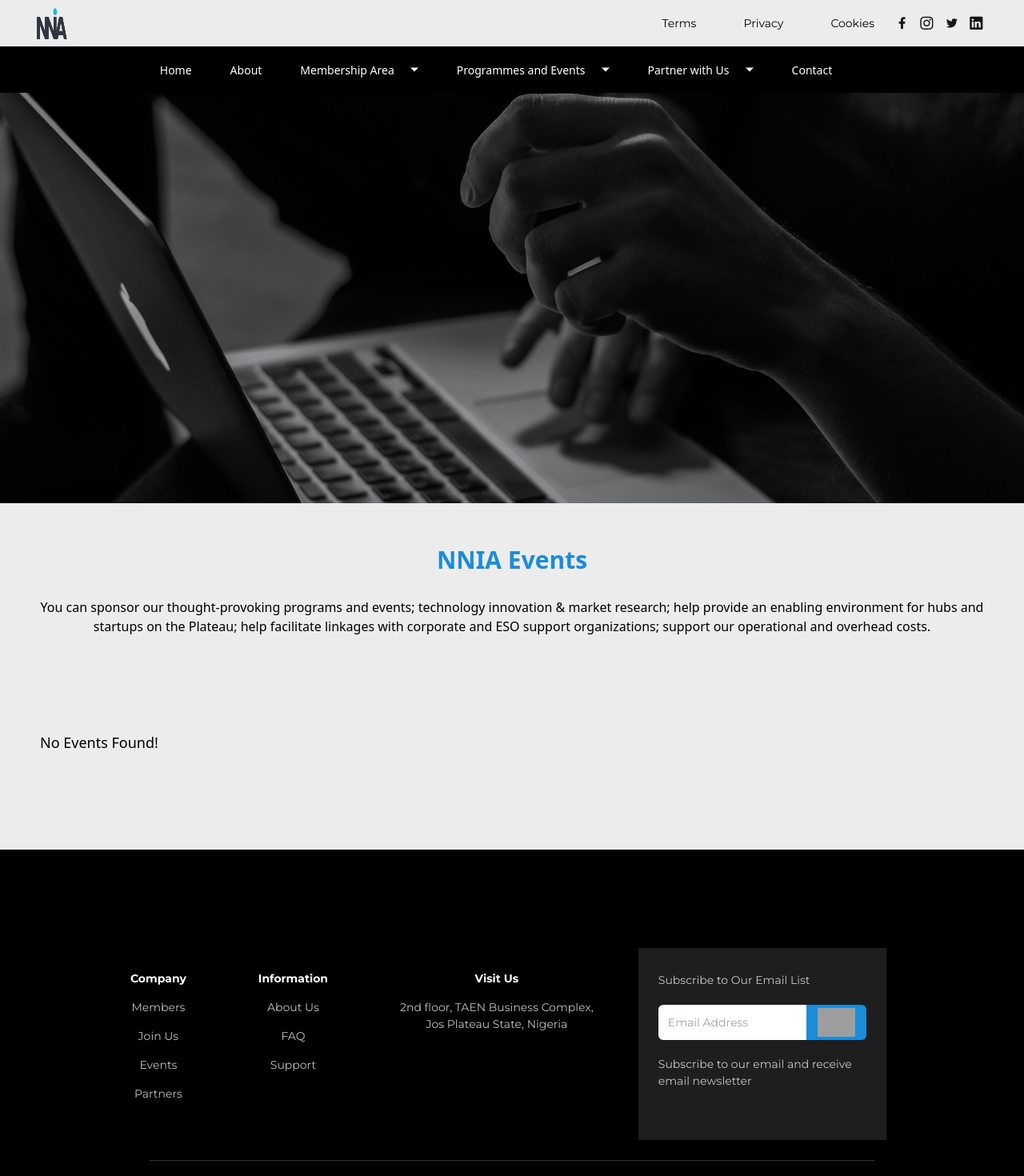
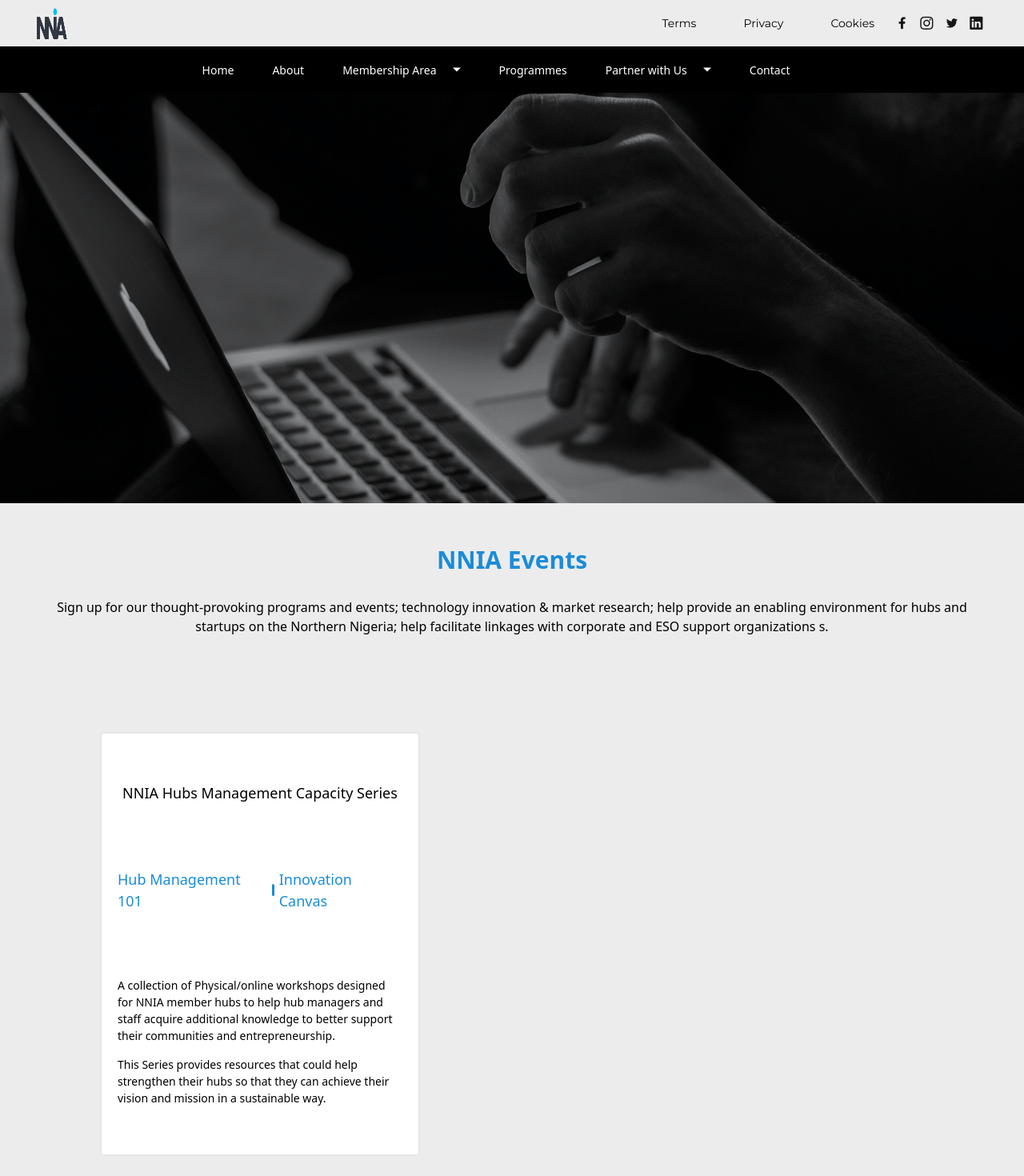
Before and after one commit to nHubNg/NNIA, a React (Vite) app: page /events in a window 1280 px wide. Shown: the top 1470 px of the page at 80% size. Built offline with nearby package versions, Linux system fonts and the light colour scheme; grey boxes are pictures that could not be loaded.

Commit message:
added a programme

```diff
--- a/src/components/Header.jsx
+++ b/src/components/Header.jsx
@@ -10,16 +10,16 @@
 
 const Header = ({ description, img, back }) => {
   const [showMembers, setShowMembers] = useState(false);
-  const [showPrograms, setShowPrograms] = useState(false);
+  // const [showPrograms, setShowPrograms] = useState(false);
   const [showPartners, setShowPartners] = useState(false);
   const [showNav, setShowNav] = useState(false)
 
   const showMemberMenu = () => {
     setShowMembers(!showMembers);
   };
-  const showProgramsMenu = () => {
-    setShowPrograms(!showPrograms);
-  };
+  // const showProgramsMenu = () => {
+  //   setShowPrograms(!showPrograms);
+  // };
   const showPartnersMenu = () => {
     setShowPartners(!showPartners);
   };
@@ -93,20 +93,8 @@
                   )}
                 </div>
               </li>
-              <li onClick={showProgramsMenu} className="cursor-pointer">
-                <div>
-                  <div className="flex items-center gap-5">
-                    <p className='hover:text-twitterBlue'>Programmes and Events</p> <img src={arrow} alt="" />
-                  </div>
-                  {showPrograms ? (
-                    <div className="absolute top-[115px] bg-black pl-2 pr-10 py-3 rounded border-t">
-                      {/* <p className="pb-4">Programmes</p> */}
-                      <p><Link className='hover:text-twitterBlue' to="/events">Events</Link></p>
-                    </div>
-                  ) : (
-                    ""
-                  )}
-                </div>
+              <li>
+                <p><Link to="/events">Programmes</Link></p>
               </li>
               <li onClick={showPartnersMenu} className="cursor-pointer">
                 <div>
@@ -163,20 +151,8 @@
                   )}
                 </div>
               </li>
-              <li onClick={showProgramsMenu} className="cursor-pointer">
-                <div>
-                  <div className="flex items-center gap-5">
-                    <p>Programmes and Events</p> <img src={arrow} alt="" />
-                  </div>
-                  {showPrograms ? (
-                    <div className="absolute top-[115px] bg-black pl-2 pr-10 py-3 rounded border-t">
-                      {/* <p className="pb-4">Programmes</p> */}
-                      <p><Link to="/events">Events</Link></p>
-                    </div>
-                  ) : (
-                    ""
-                  )}
-                </div>
+              <li>
+                    <p><Link to="/events">Programmes</Link></p>
               </li>
               <li onClick={showPartnersMenu} className="cursor-pointer">
                 <div>
--- a/src/pages/events/index.jsx
+++ b/src/pages/events/index.jsx
@@ -10,11 +10,32 @@
             NNIA Events
           </h1>
 
-          <p>You can sponsor our thought-provoking programs and events; technology innovation & market research; help provide an enabling environment for hubs and startups on the Plateau; help facilitate linkages with corporate and ESO support organizations; support our operational and overhead costs.</p>
+          <p>Sign up for our thought-provoking programs and events; technology innovation & market research; help provide an enabling environment for hubs and startups on the Northern Nigeria; help facilitate linkages with corporate and ESO support organizations
+            s.</p>
         </div>
 
+        {/* <div className='py-[120px] px-[30px] lg:px-[50px] text-[18px] font-[500]'>
+          <p>No Events Found!</p>
+        </div> */}
+
         <div className='py-[120px] px-[30px] lg:px-[50px] text-[18px] font-[500]'>
-          <p>No Events Found!</p>
+          <div className="mx-[75px] h-[530px] w-[350px] lg:w-[400px] border-2 bg-white p-[20px] rounded-[5px] grid place-items-center">
+            <p>
+              NNIA Hubs Management Capacity Series
+            </p>
+            <div className="flex justify-center items-center gap-[6px] text-twitterBlue">
+              <p>Hub Management 101</p>
+              <span className="h-[15px] bg-twitterBlue w-[3px] rounded-[2px]"></span>
+              <p>Innovation Canvas</p>
+            </div>
+
+            <div className=" font-[400] text-[14px] grid gap-[15px]">
+              <p>
+                A collection of Physical/online workshops designed for NNIA member hubs to help hub managers and staff acquire additional knowledge  to better support their communities and entrepreneurship.
+              </p>
+              <p>This Series provides resources that could help strengthen their hubs so that they can achieve their vision and mission in a sustainable way.</p>
+            </div>
+          </div>
         </div>
       </>
     );
```
Also changed, not shown: src/pages/home/index.jsx (+5 -5 lines).
